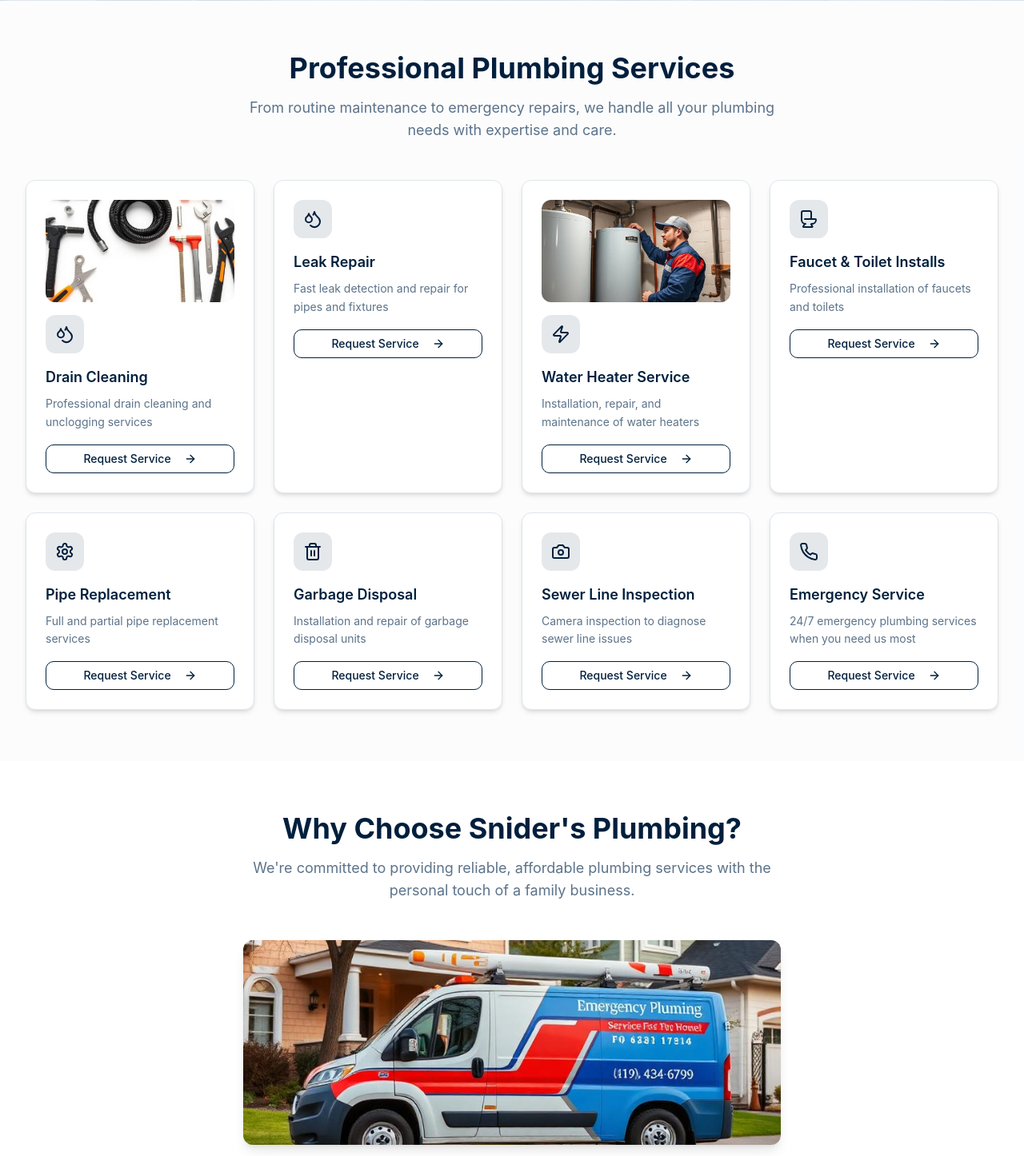
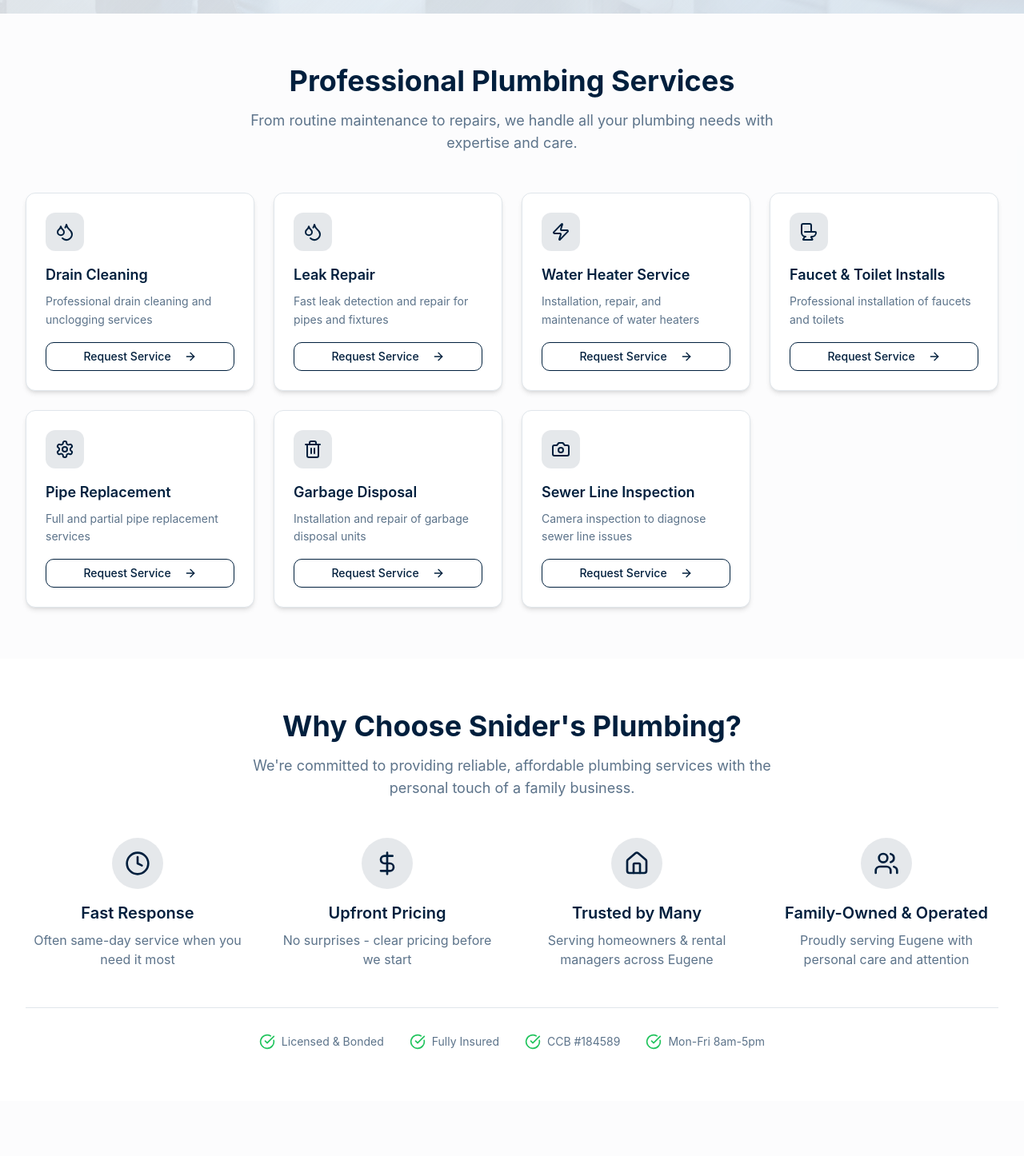
Before and after one commit to MitchDP/sniders-plumbing-launch, a React (Vite) app: page / in a window 1280 px wide. Shown: the part 580-2026 px from the top of the page at 80% size. Built offline with nearby package versions, Linux system fonts and the light colour scheme.

Commit message:
Refine header and service hours
Adjusted logo size in the header. Removed previously added images from the Hero, Services, and Why Choose Us sections. Updated service hours to reflect Monday-Friday, 8 AM - 5 PM, and removed emergency service mentions.

```diff
--- a/src/components/ContactForm.tsx
+++ b/src/components/ContactForm.tsx
@@ -93,7 +93,6 @@ const ContactForm = () => {
                       <SelectItem value="water-heater">Water Heater Service</SelectItem>
                       <SelectItem value="installation">Fixture Installation</SelectItem>
                       <SelectItem value="pipe-replacement">Pipe Replacement</SelectItem>
-                      <SelectItem value="emergency">Emergency Service</SelectItem>
                       <SelectItem value="other">Other</SelectItem>
                     </SelectContent>
                   </Select>
@@ -163,20 +162,20 @@ const ContactForm = () => {
                     <Clock className="w-5 h-5 text-primary" />
                   </div>
                   <div>
-                    <p className="font-semibold text-primary">Mon-Sat: 7am-7pm</p>
-                    <p className="text-sm text-muted-foreground">Sun: Emergency only</p>
+                    <p className="font-semibold text-primary">Mon-Fri: 8:00am-5:00pm</p>
+                    <p className="text-sm text-muted-foreground">Closed weekends</p>
                   </div>
                 </div>
               </div>
             </div>
 
-            {/* Emergency CTA */}
-            <div className="bg-emergency/5 border border-emergency/20 p-6 rounded-xl text-center">
-              <h4 className="font-semibold text-emergency mb-2">Plumbing Emergency?</h4>
+            {/* Quick Contact CTA */}
+            <div className="bg-primary/5 border border-primary/20 p-6 rounded-xl text-center">
+              <h4 className="font-semibold text-primary mb-2">Need Service Today?</h4>
               <p className="text-sm text-muted-foreground mb-4">
-                We offer 24/7 emergency service for urgent plumbing issues.
+                Call during business hours for same-day service when possible.
               </p>
-              <Button className="btn-emergency w-full" asChild>
+              <Button className="btn-primary w-full" asChild>
                 <a href="tel:+15414610166">
                   <Phone className="w-4 h-4" />
                   Call Now: (541) 461-0166
--- a/src/components/FAQ.tsx
+++ b/src/components/FAQ.tsx
@@ -7,8 +7,8 @@ import {
 
 const faqs = [
   {
-    question: "Do you offer emergency service?",
-    answer: "Yes! We provide 24/7 emergency plumbing services for urgent issues like burst pipes, major leaks, and sewer backups. Call (541) 461-0166 anytime for emergency service."
+    question: "How quickly can you respond?",
+    answer: "We often provide same-day service during our business hours (Monday-Friday 8am-5pm). For non-urgent issues, we typically schedule within 1-2 business days."
   },
   {
     question: "What areas do you cover?",
@@ -25,10 +25,6 @@ const faqs = [
   {
     question: "Are you licensed and insured?",
     answer: "Yes, we are fully licensed (CCB #184589), bonded, and insured. This protects both you and us, and ensures all work meets Oregon building codes and standards."
-  },
-  {
-    question: "How quickly can you respond?",
-    answer: "We often provide same-day service during business hours (Mon-Sat 7am-7pm). For emergencies, we respond as quickly as possible 24/7."
   },
   {
     question: "Do you work on rental properties?",
--- a/src/components/Footer.tsx
+++ b/src/components/Footer.tsx
@@ -14,7 +14,7 @@ const Footer = () => {
             <div className="space-y-2 text-sm">
               <div>CCB #184589</div>
               <div>Family-owned and operated</div>
-              <div>24/7 Emergency Service</div>
+              <div>Mon-Fri: 8am-5pm</div>
             </div>
           </div>
 
@@ -53,15 +53,12 @@ const Footer = () => {
             <h3 className="text-lg font-semibold mb-4">Business Hours</h3>
             <div className="space-y-2 text-sm text-primary-foreground/90">
               <div className="flex justify-between">
-                <span>Monday - Saturday:</span>
-                <span>7:00 AM - 7:00 PM</span>
+                <span>Monday - Friday:</span>
+                <span>8:00 AM - 5:00 PM</span>
               </div>
               <div className="flex justify-between">
-                <span>Sunday:</span>
-                <span>Emergency Only</span>
-              </div>
-              <div className="text-xs mt-2 text-primary-foreground/70">
-                *Emergency service available 24/7
+                <span>Saturday - Sunday:</span>
+                <span>Closed</span>
               </div>
             </div>
           </div>
--- a/src/components/Header.tsx
+++ b/src/components/Header.tsx
@@ -10,7 +10,7 @@ const Header = () => {
           <img
             src="/lovable-uploads/436d3fa7-0385-4dd5-a519-45722adeea67.png"
             alt="Snider's Plumbing & Drain Cleaning LLC Logo"
-            className="h-16 w-auto object-contain"
+            className="h-20 w-auto object-contain"
           />
         </div>
       </div>
--- a/src/components/Hero.tsx
+++ b/src/components/Hero.tsx
@@ -68,7 +68,7 @@ const Hero = () => {
           <div className="flex flex-wrap justify-center gap-6 text-sm text-muted-foreground">
             <div className="flex items-center gap-2">
               <Clock className="w-4 h-4" />
-              <span>24/7 Emergency Service</span>
+              <span>Mon-Fri: 8am-5pm</span>
             </div>
             <div className="flex items-center gap-2">
               <span className="w-2 h-2 bg-success rounded-full"></span>
--- a/src/components/Services.tsx
+++ b/src/components/Services.tsx
@@ -1,14 +1,11 @@
-import { ArrowRight, Droplets, Wrench, Zap, Toilet, Settings, Trash2, Camera, Phone } from "lucide-react";
+import { ArrowRight, Droplets, Wrench, Zap, Toilet, Settings, Trash2, Camera } from "lucide-react";
 import { Button } from "@/components/ui/button";
-import drainTools from "@/assets/drain-cleaning-tools.jpg";
-import waterHeaterService from "@/assets/water-heater-service.jpg";
 
 const services = [
   {
     icon: Droplets,
     title: "Drain Cleaning",
-    description: "Professional drain cleaning and unclogging services",
-    image: drainTools
+    description: "Professional drain cleaning and unclogging services"
   },
   {
     icon: Droplets,
@@ -18,8 +15,7 @@ const services = [
   {
     icon: Zap,
     title: "Water Heater Service",
-    description: "Installation, repair, and maintenance of water heaters",
-    image: waterHeaterService
+    description: "Installation, repair, and maintenance of water heaters"
   },
   {
     icon: Toilet,
@@ -40,11 +36,6 @@ const services = [
     icon: Camera,
     title: "Sewer Line Inspection",
     description: "Camera inspection to diagnose sewer line issues"
-  },
-  {
-    icon: Phone,
-    title: "Emergency Service",
-    description: "24/7 emergency plumbing services when you need us most"
   }
 ];
 
@@ -63,7 +54,7 @@ const Services = () => {
             Professional Plumbing Services
           </h2>
           <p className="text-lg text-muted-foreground max-w-2xl mx-auto">
-            From routine maintenance to emergency repairs, we handle all your plumbing needs with expertise and care.
+            From routine maintenance to repairs, we handle all your plumbing needs with expertise and care.
           </p>
         </div>
 
@@ -71,17 +62,6 @@ const Services = () => {
         <div className="grid grid-cols-1 sm:grid-cols-2 lg:grid-cols-4 gap-6">
           {services.map((service, index) => (
             <div key={index} className="service-card group">
-              {/* Service Image (if available) */}
-              {service.image && (
-                <div className="mb-4 rounded-lg overflow-hidden">
-                  <img
-                    src={service.image}
-                    alt={service.title}
-                    className="w-full h-32 object-cover group-hover:scale-105 transition-transform duration-300"
-                  />
-                </div>
-              )}
-
               <div className="p-3 bg-primary/10 rounded-lg w-fit mb-4 group-hover:bg-primary/20 transition-colors">
                 <service.icon className="w-6 h-6 text-primary" />
               </div>
--- a/src/components/WhyChooseUs.tsx
+++ b/src/components/WhyChooseUs.tsx
@@ -1,5 +1,4 @@
 import { CheckCircle, Clock, DollarSign, Home, Users } from "lucide-react";
-import serviceVan from "@/assets/service-van.jpg";
 
 const benefits = [
   {
@@ -37,17 +36,6 @@ const WhyChooseUs = () => {
           </p>
         </div>
 
-        {/* Service Van Image */}
-        <div className="mb-12 text-center">
-          <div className="max-w-2xl mx-auto rounded-xl overflow-hidden shadow-lg">
-            <img
-              src={serviceVan}
-              alt="Snider's Plumbing service vehicle"
-              className="w-full h-64 object-cover"
-            />
-          </div>
-        </div>
-
         <div className="grid grid-cols-1 md:grid-cols-2 lg:grid-cols-4 gap-8">
           {benefits.map((benefit, index) => (
             <div key={index} className="text-center group">
@@ -83,7 +71,7 @@ const WhyChooseUs = () => {
             </div>
             <div className="flex items-center gap-2">
               <CheckCircle className="w-5 h-5 text-success" />
-              <span>24/7 Emergency Service</span>
+              <span>Mon-Fri 8am-5pm</span>
             </div>
           </div>
         </div>
```
